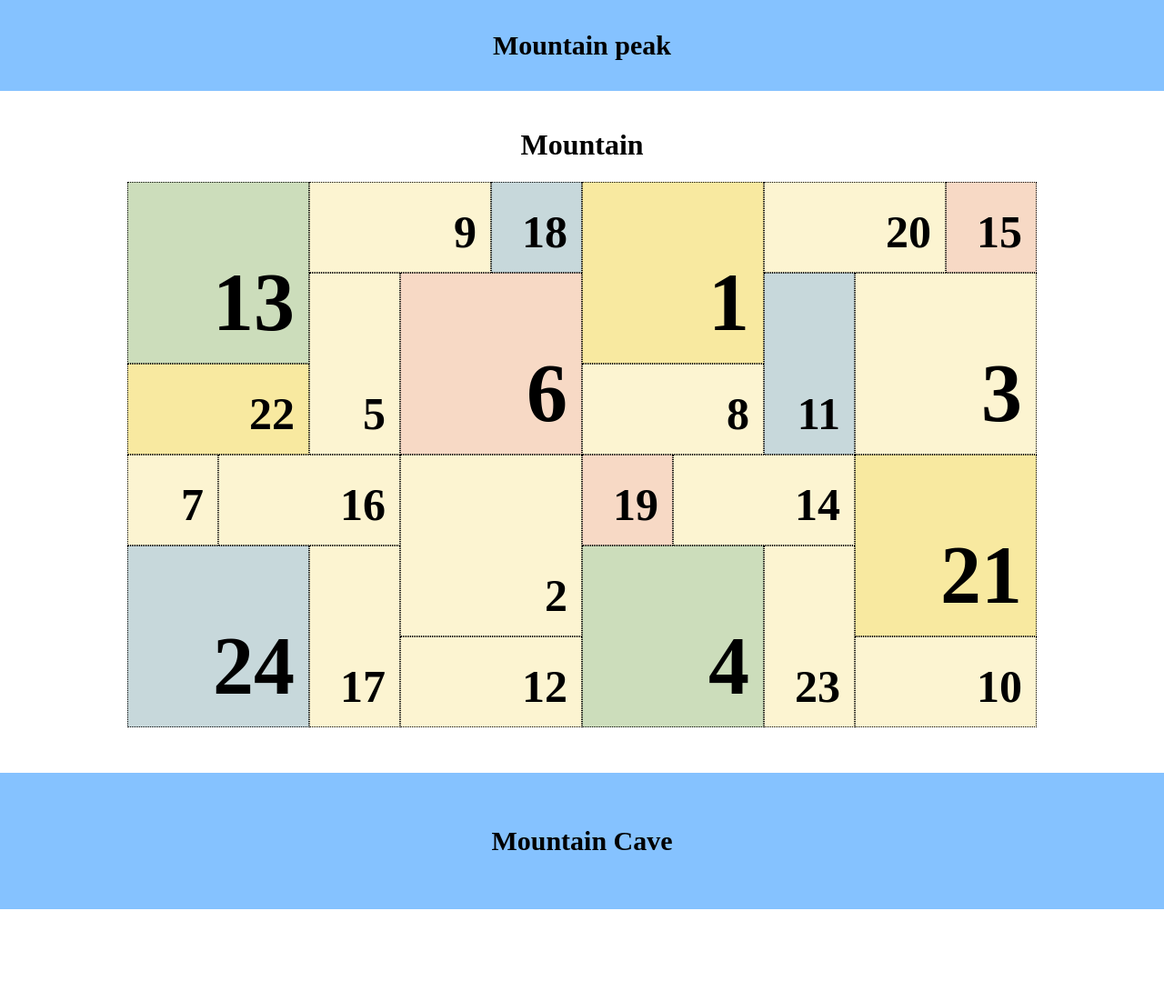
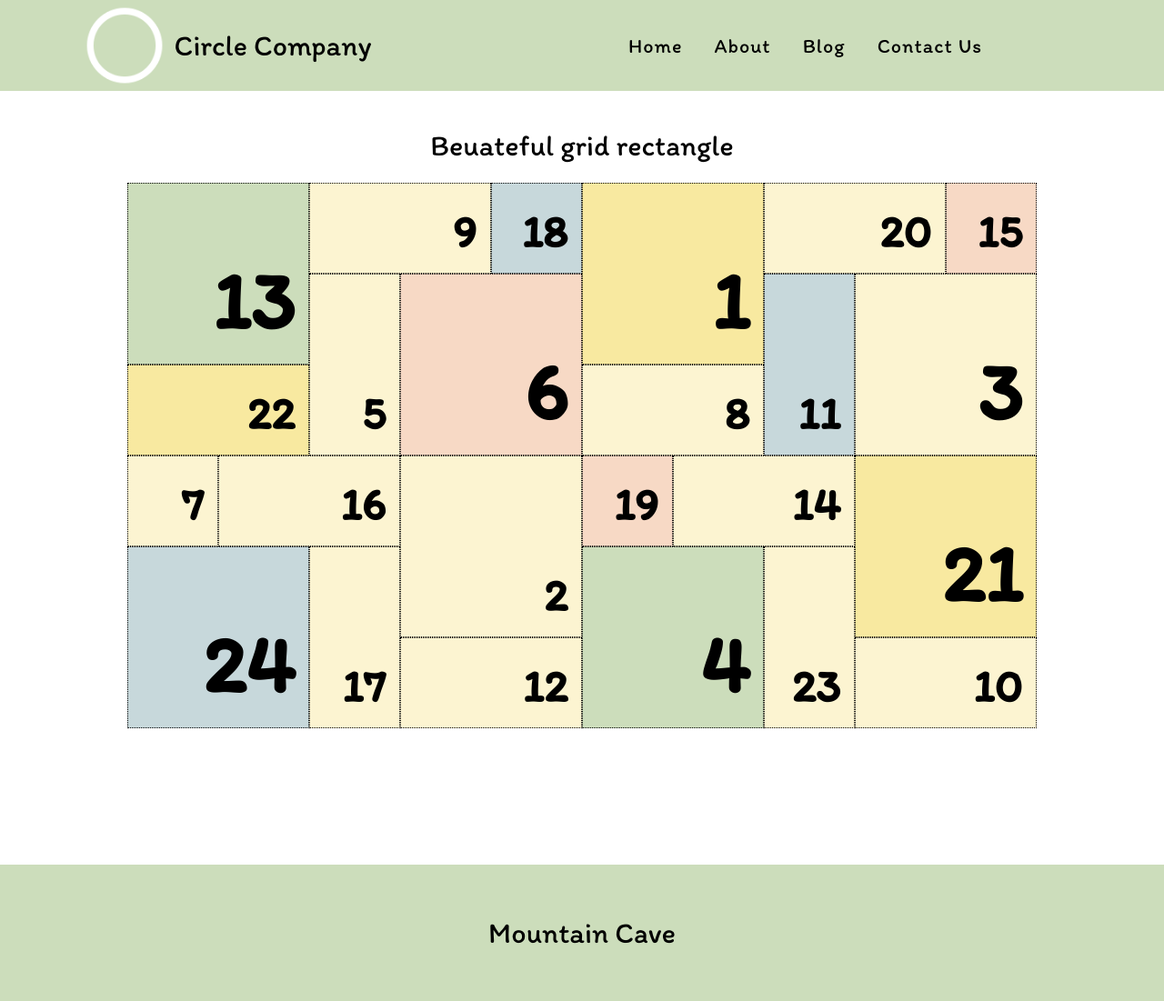
Before and after one commit to stiKendz/gridFlexRep, a plain HTML site: page grids/project-2/index.html in a window 1280 px wide. Shown: the whole page at 91% size. Before the commit the page ends 1000 px from the top, so only its background shows below. Drawn offline with Linux system fonts and the light colour scheme.

Commit message:
доработал визульное оформление страницы, и доделал header (даже анимациб добавил)

```diff
--- a/grids/project-2/index.html
+++ b/grids/project-2/index.html
@@ -8,10 +8,19 @@
 </head>
 <body>
     <header>
-        Mountain peak
+        <div class="logo-png-container">
+            <img class="logo-icon" src="./images/icons8-круг-100.png">
+            <h1 class="company-name">Circle Company</h1>
+        </div>
+        <nav class="navigation">
+            <div class="nav-item home-nav">Home</div>
+            <div class="nav-item about-nav">About</div>
+            <div class="nav-item blog-nav">Blog</div>
+            <div class="nav-item contact-us-nav">Contact Us</div>
+        </nav>
     </header>
     <div class="main">
-        <h1>Mountain</h1>
+        <h1>Beuateful grid rectangle</h1>
         <!-- <div class="test-iamges-container">
             <img src="images/порядок-css.PNG">
             <img src="images/порядок-css.PNG">
@@ -46,7 +55,7 @@
         </div>
     </div>
     <footer>
-        Mountain Cave
+        <h1>Mountain Cave</h1>
     </footer>
 </body>
 </html>
--- a/grids/project-2/styles/style.css
+++ b/grids/project-2/styles/style.css
@@ -9,6 +9,14 @@ body {
     padding: 0;
     width: 100vw;
     min-height: 100vh;
+
+    font-family: "itim";
+}
+
+h1,
+h2,
+h3 {
+    font-weight: 500;
 }
 
 header {
@@ -19,15 +27,79 @@ header {
 
     display: flex;
     align-items: center;
-    justify-content: center;
+    justify-content: space-between;
     margin: 0 auto;
     padding: 0;
     width: 100%;
     height: 100px;
 
-    background-color: #85c2ff;
-    font-size: 30px;
-    font-weight: 600;
+    background-color: #CCDDBB;
+}
+
+.logo-png-container{
+    display: flex;
+    justify-content: center;
+    align-items: center;
+    width: 100px;
+    height: 100px;
+    margin-left: 200px;
+    gap: 0px 10px;
+}
+
+.logo-icon {
+    width: 90px;
+    height: 90px;
+}
+
+.company-name {
+    width: 220px;
+    margin: 0;
+    padding: 0;
+
+    white-space: nowrap;
+}
+
+.navigation {
+    display: flex;
+    gap: 0px 35px;
+
+    margin-right: 200px;
+}
+
+.nav-item {
+    /* необходимо для того,как я понял, что бы анимация подчеркивания before могла пробиться через родительские элементы к элементу nav-item,
+    и применть на нем position: absolute и transition; width 0.5s ease.Без position: relative анимация будет применяться к header */
+    position: relative;
+
+    display: flex;
+    align-items: center;
+    justify-content: center;
+    margin: 0;
+    padding: 0;
+    min-height: 35px;
+
+    font-size: 22px;
+    letter-spacing: 1px;
+
+    user-select: none;
+    cursor: pointer;
+
+    font-weight: 500;
+}
+.nav-item::before {
+    content: '';
+    position: absolute;
+    bottom: 0;
+    left: 50%;
+    width: 0%;
+    height: 2px;
+    background-color: black;
+    transition: width 0.5s ease;
+    transform: translateX(-50%);
+}
+.nav-item:focus::before,
+.nav-item:hover::before {
+    width: 100%;
 }
 
 .main {
@@ -37,6 +109,7 @@ header {
     flex-grow: 1;
     width: 100%;
     margin-top: 120px;
+
 }
 
 .test-images-container {
@@ -44,12 +117,18 @@ header {
     flex-wrap: wrap;
 }
 
+@font-face {
+    font-family: "Itim";
+    src: url(../fonts/Itim-Regular.ttf);
+}
+
 .training-grid-container {
     display: grid;
     grid-template-rows: repeat(6, 100px);
     grid-template-columns: repeat(10, 100px);
+    margin-bottom: 100px;
 
-    background-color: #FCF4D1;
+    font-weight: 500;
 }
 
 .grid-item {
@@ -214,7 +293,5 @@ footer {
     height: 150px;
     margin-top: 50px;
 
-    background-color: #85c2ff;
-    font-size: 30px;
-    font-weight: 600;
+    background-color: #CCDDBB;
 }
```
Also changed, not shown: grids/project-2/fonts/Itim-Regular.ttf (added), grids/project-2/fonts/RobotoMono-Italic-VariableFont_wght.ttf (added), grids/project-2/fonts/RobotoMono-VariableFont_wght.ttf (added), grids/project-2/images/icons8-круг-100.png (added).
